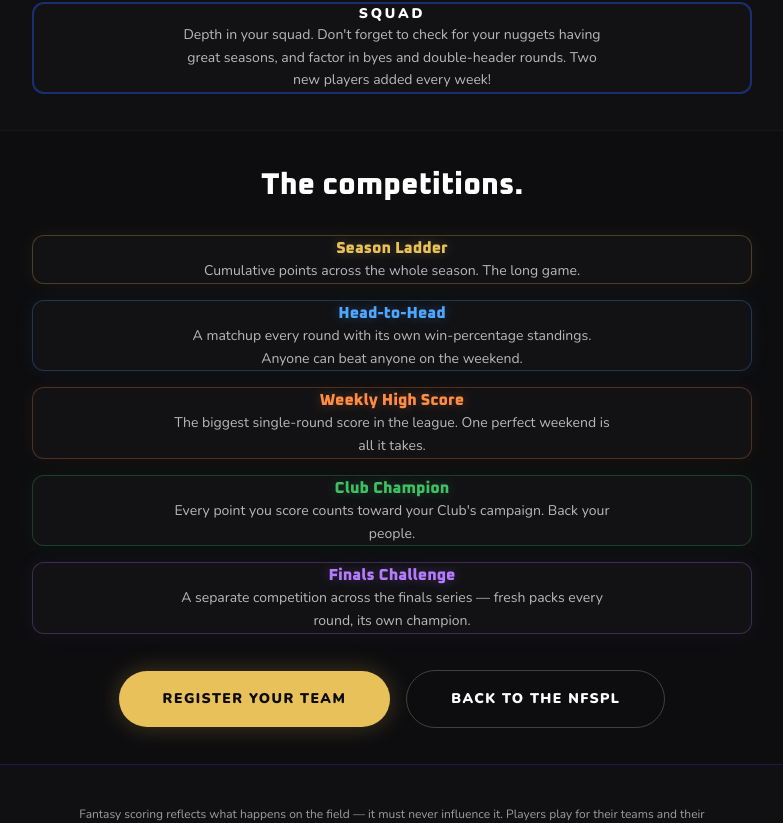
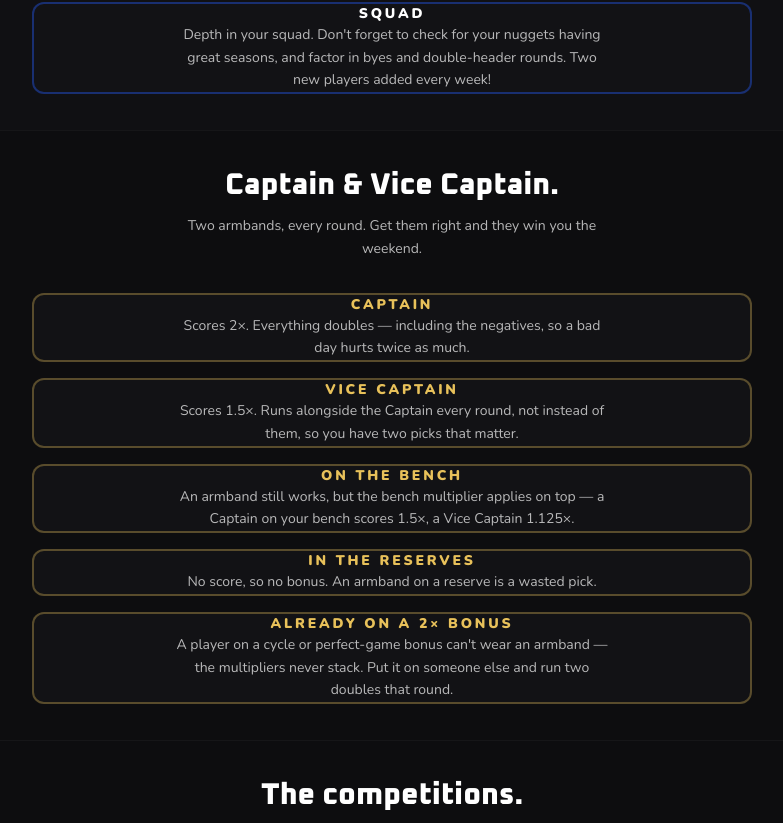
Before and after one commit to N8Nuks/grassrootsfantasy, a Next.js app: page /nfs/scoring in a window 1280 px wide. Shown: the part 1375-2198 px from the top of the page, without its empty margins (248-1031 px from the left). Built offline with nearby package versions, Linux system fonts and the light colour scheme; no server answers.

Commit message:
Captain and Vice Captain on the Scoring page

```diff
--- a/app/nfs/scoring/page.tsx
+++ b/app/nfs/scoring/page.tsx
@@ -36,6 +36,14 @@ const slots = [
   { slot: 'Bench (4)', rule: 'Scores at 0.75×. Steps into your starting card at FULL points if a starter is ruled out prior to the game and the round is locked.' },
   { slot: 'Reserve (5)', rule: 'First cab off the rank. Steps into the bench should a bench player move to a starting spot, or is ruled out prior to the game and the round is locked.' },
   { slot: 'Squad', rule: 'Depth in your squad. Don\'t forget to check for your nuggets having great seasons, and factor in byes and double-header rounds. Two new players added every week!' },
+]
+
+const armbands = [
+  { slot: 'Captain', rule: 'Scores 2×. Everything doubles — including the negatives, so a bad day hurts twice as much.' },
+  { slot: 'Vice Captain', rule: 'Scores 1.5×. Runs alongside the Captain every round, not instead of them, so you have two picks that matter.' },
+  { slot: 'On the bench', rule: 'An armband still works, but the bench multiplier applies on top — a Captain on your bench scores 1.5×, a Vice Captain 1.125×.' },
+  { slot: 'In the reserves', rule: 'No score, so no bonus. An armband on a reserve is a wasted pick.' },
+  { slot: 'Already on a 2× bonus', rule: 'A player on a cycle or perfect-game bonus can\'t wear an armband — the multipliers never stack. Put it on someone else and run two doubles that round.' },
 ]
 
 const boards = [
@@ -108,7 +116,23 @@ export default function Scoring() {
           </div>
         </div>
       </section>
-
+      {/* Captain and Vice Captain */}
+      <section className="px-5 sm:px-12" style={{ borderTop: '1px solid #ffffff0a', paddingTop: "36px", paddingBottom: "36px" }}>
+        <div style={{ maxWidth: "720px", marginLeft: "auto", marginRight: "auto" }}>
+          <h2 className="text-2xl sm:text-3xl font-black text-white text-center" style={{ fontFamily: 'var(--font-heading)', marginBottom: "12px" }}>Captain &amp; Vice Captain.</h2>
+          <p className="text-sm text-white/70 text-center leading-relaxed" style={{ maxWidth: '460px', marginLeft: 'auto', marginRight: 'auto', marginBottom: '32px' }}>
+            Two armbands, every round. Get them right and they win you the weekend.
+          </p>
+          <div className="flex flex-col gap-4">
+            {armbands.map(a => (
+              <div key={a.slot} className="rounded-xl px-6 py-5 text-center" style={{ background: '#121215', border: `2px solid ${GOLD}55` }}>
+                <span className="block text-sm font-black uppercase tracking-[0.2em] mb-2" style={{ color: GOLD }}>{a.slot}</span>
+                <span className="block text-sm text-white/70 leading-relaxed" style={{ maxWidth: '440px', marginLeft: 'auto', marginRight: 'auto' }}>{a.rule}</span>
+              </div>
+            ))}
+          </div>
+        </div>
+      </section>
       {/* Competitions */}
       <section className="px-5 sm:px-12" style={{ borderTop: '1px solid #ffffff0a', paddingTop: "36px", paddingBottom: "36px" }}>
         <div style={{ maxWidth: "720px", marginLeft: "auto", marginRight: "auto" }}>
```
